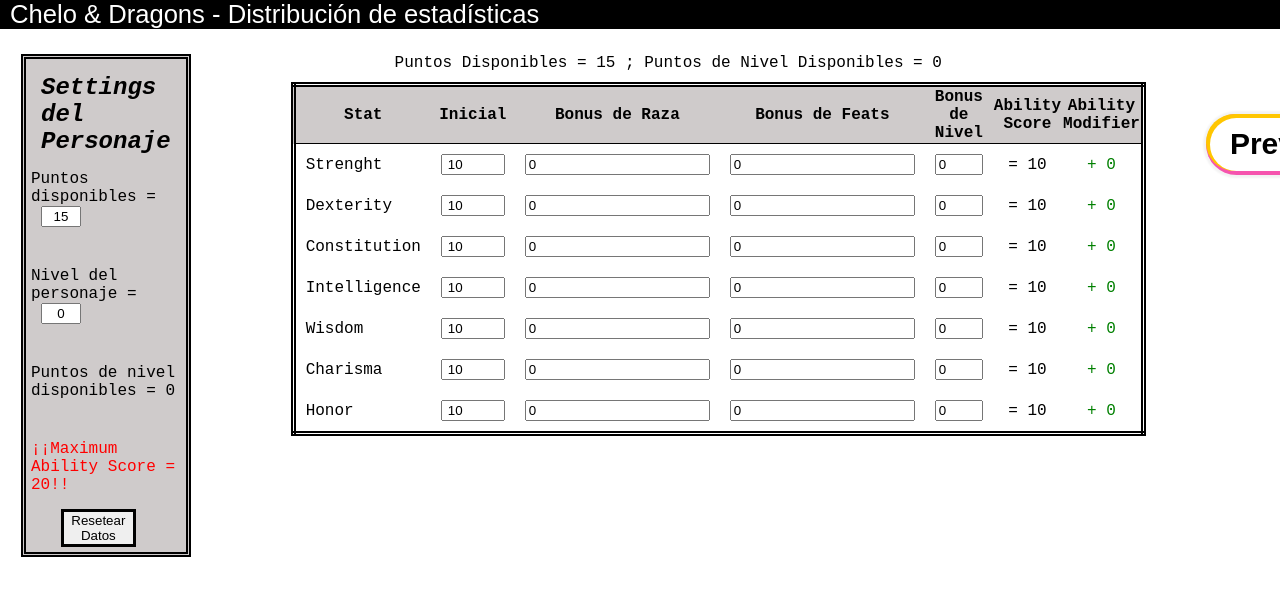
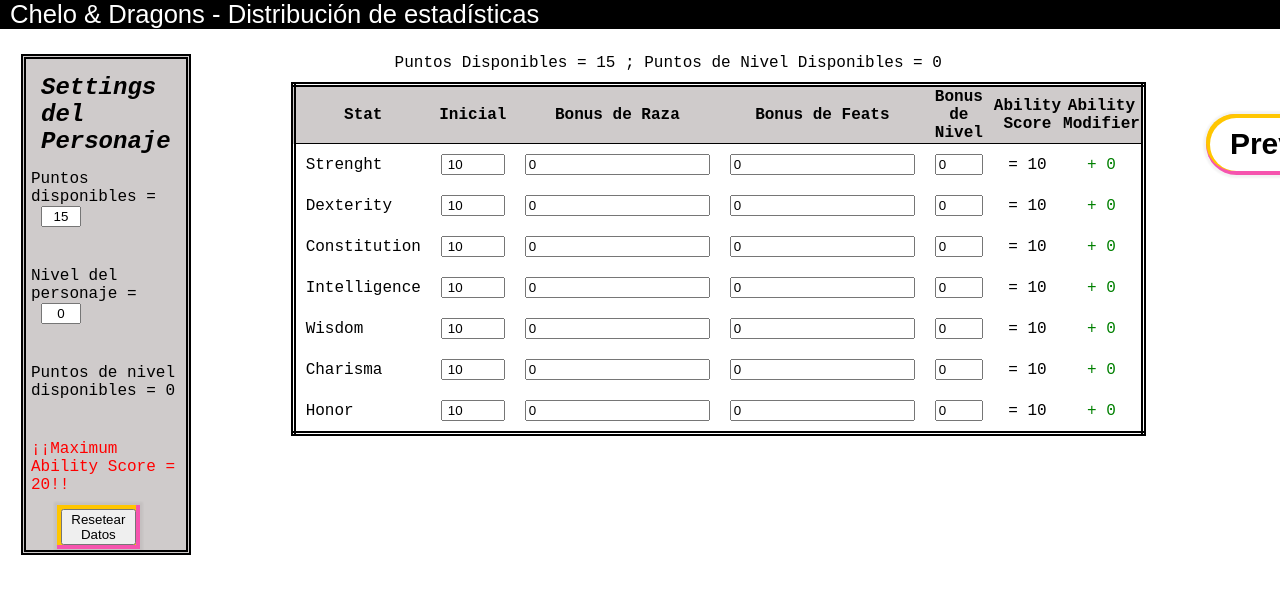
Before and after one commit to juanhosz/dnd_stat_distribution, a React (Create React App) app: page / in a window 1280 px wide. Shown: the top 596 px of the page. Built offline with nearby package versions, Linux system fonts and the light colour scheme.

Commit message:
se intenta mejorar un poco el css

```diff
--- a/src/components/ModalPreview.tsx
+++ b/src/components/ModalPreview.tsx
@@ -75,8 +75,8 @@ export function ModalPreview(props:any){
                 <button onClick={ e => setisOpen(false)}> Close</button>
                 </div>
             </div>
-            </div>}
-
+            </div>
+        }
         <button className = {modalModule.preview_button}onClick={e => (setisOpen(true))}>
             Preview
         </button>
--- a/src/components/stat_box.tsx
+++ b/src/components/stat_box.tsx
@@ -20,10 +20,6 @@ export const StatBox = (props: any) =>{
     let atributosFeat:Personaje = atributosFeatIni;
     let atributosRaza:Personaje = atributosRazaIni;
 
-
-    //TODO: Se debe implementar el maximo ability score para el proximo update;
-    //TODO:30 a 35 te cuesta 2 y 35 es el cap . en 35 tenes un +14, 31 te cuesta 2
-    //TODO:nivel 5 incluido no podes pasarte de 20  y en 14 podes poner puntos mas alla de 30
 
     //const [statInicial,setStatInicial] = useState(10); //* Numero de los stats al distribuir
     const [estadistica_final,setEstadisticaFinal] = useState(atributos[statName] + atributosFeat[statName] + atributosNivel[statName]+ atributosRaza[statName]); //* Numero que indica el ability score final
--- a/src/index.css
+++ b/src/index.css
@@ -6,12 +6,19 @@ body {
     sans-serif;
   -webkit-font-smoothing: antialiased;
   -moz-osx-font-smoothing: grayscale;
-  min-height: 100vh;
+  min-height: auto;
+  min-width: 100vw;
+  width: 100vw;
   padding: 0;
-
+  background-color: transparent;
 }
 
 code {
   font-family: source-code-pro, Menlo, Monaco, Consolas, 'Courier New',
     monospace;
 }
+
+#root{
+  margin:0;
+  padding: 0;
+}
--- a/src/styles/background.module.css
+++ b/src/styles/background.module.css
@@ -1,8 +1,8 @@
 .body_background{
     display: flex;
     flex-direction: column;
-    min-height: 100vh;
-    height: 100vh;
-    padding: 0;
+    min-height: auto;
+    height: 100%;
+    width: 100vw;
     background-repeat: no-repeat;
 }
--- a/src/styles/modal.module.css
+++ b/src/styles/modal.module.css
@@ -1,7 +1,7 @@
 .modal{
     position: absolute; /* Stay in place */
     z-index: 1; /* Sit on top */
-    left: 35vw;
+    left: 40vw;
     top: 20vh;
     background-color: rgb(0,0,0); /* Fallback color */
     background-color: rgba(0,0,0,0.4); /* Black w/ opacity */
--- a/src/styles/settings.module.css
+++ b/src/styles/settings.module.css
@@ -39,69 +39,6 @@
       justify-content: center;
       margin-left: 20%;
       margin-top: 10%;
-      border: solid black;
+      box-shadow: rgb(255, 198, 0) -2px -2px 0px 2px, rgb(246, 84, 174) 0px 0px 0px 4px, rgba(0, 0, 0, 0.05) 0px 0px 2px 7px;
+      transition: all 0.1s;
   }
-
-
-
-.modal{
-  position: absolute; /* Stay in place */
-  z-index: 1; /* Sit on top */
-  left: 35vw;
-  top: 20vh;
-  background-color: rgb(0,0,0); /* Fallback color */
-  background-color: rgba(0,0,0,0.4); /* Black w/ opacity */
-  border: 3px black solid;
-}
-
-.modal_title{
-  text-align: center;
-}
-
-.modal_content{
-  width: auto;
-  height: auto;
-  background-color: rgb(37, 179, 179);
-  border: 1px black solid;
-  justify-content: center;
-  text-align: left;
-  padding: 10px;
-}
-
-.modal_table{
-  text-align: center;
-  border-spacing: 10px;
-  width: min-content;
-  word-wrap: break-word;
-  overflow-wrap: break-word;
-
-}
-
-
-.close_modal {
-  position: absolute;
-  top: 0;
-  left: 0;
-  background: #252424cc;
-  height: 100%;
-  width: 100vw;
-}
-
-
-.preview_button{
-  display: inline-block;
-  outline: 0;
-  border:0;
-  cursor: pointer;
-  text-decoration: none;
-  color: #000;
-  background: #fff;
-  line-height: 1vw;
-  border-radius: 40px;
-  padding: 20px;
-  font-size: 30px;
-  font-weight: 600;
-  box-shadow: rgb(255, 198, 0) -2px -2px 0px 2px, rgb(246, 84, 174) 0px 0px 0px 4px, rgba(0, 0, 0, 0.05) 0px 0px 2px 7px;
-  transition: all 0.2s;
-
-}
--- a/src/styles/table.module.css
+++ b/src/styles/table.module.css
@@ -1,7 +1,7 @@
 
 .body_container{
     text-align: center;
-    width: 100%;
+    width: 100vw;
     height:auto;
     position: center;
     margin:0 auto;
```
